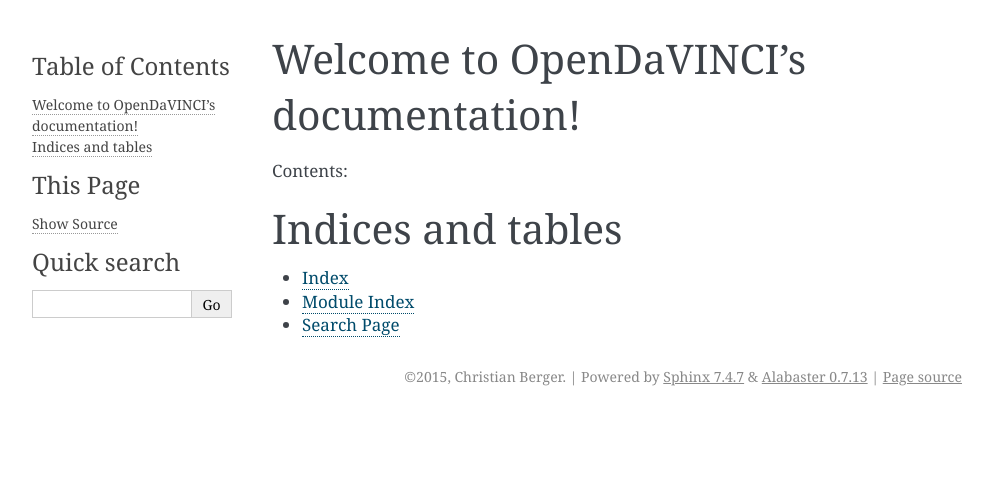
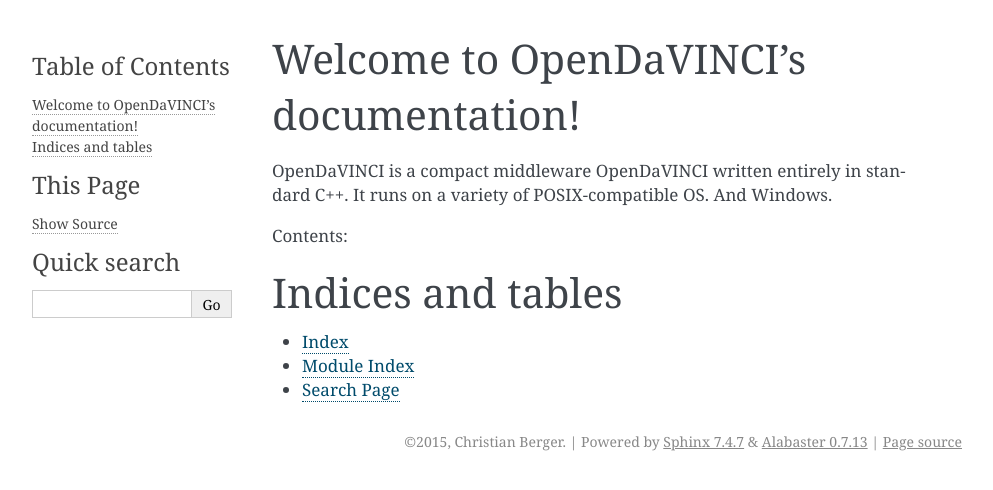
Before and after one commit to se-research/OpenDaVINCI, a Sphinx documentation site: the page built from docs/index.rst, in a window 1280 px wide. Shown: the top 490 px of the page, without its empty margins (148-1141 px from the left). Built offline with Sphinx 7.4.7, drawn with Linux system fonts in a browser that asks for light colours.

Commit message:
* Update

```diff
--- a/docs/index.rst
+++ b/docs/index.rst
@@ -5,6 +5,10 @@
 
 Welcome to OpenDaVINCI's documentation!
 =======================================
+
+OpenDaVINCI is a compact middleware OpenDaVINCI written entirely in standard C++.
+It runs on a variety of POSIX-compatible OS. And Windows.
+
 
 Contents:
 
```
